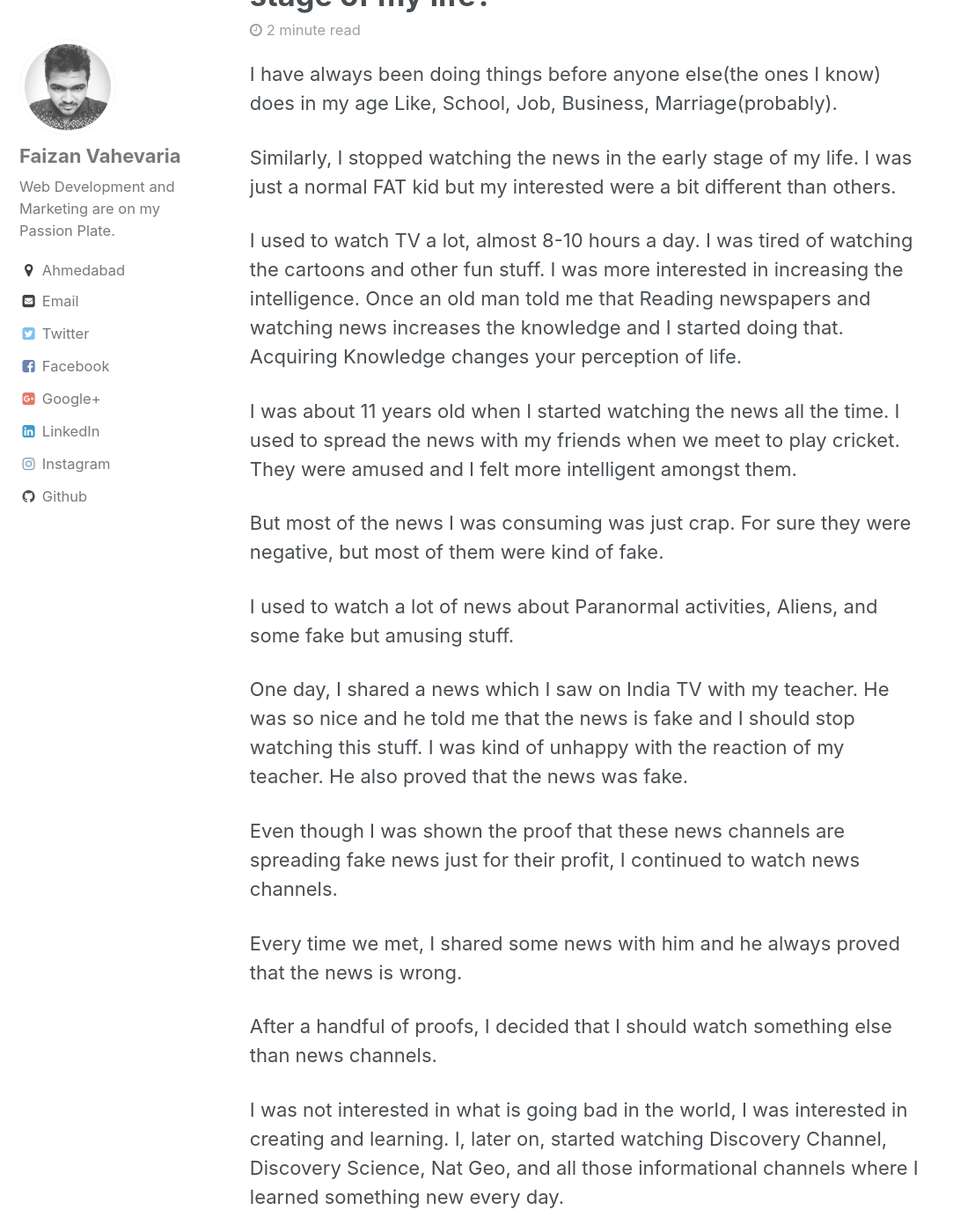
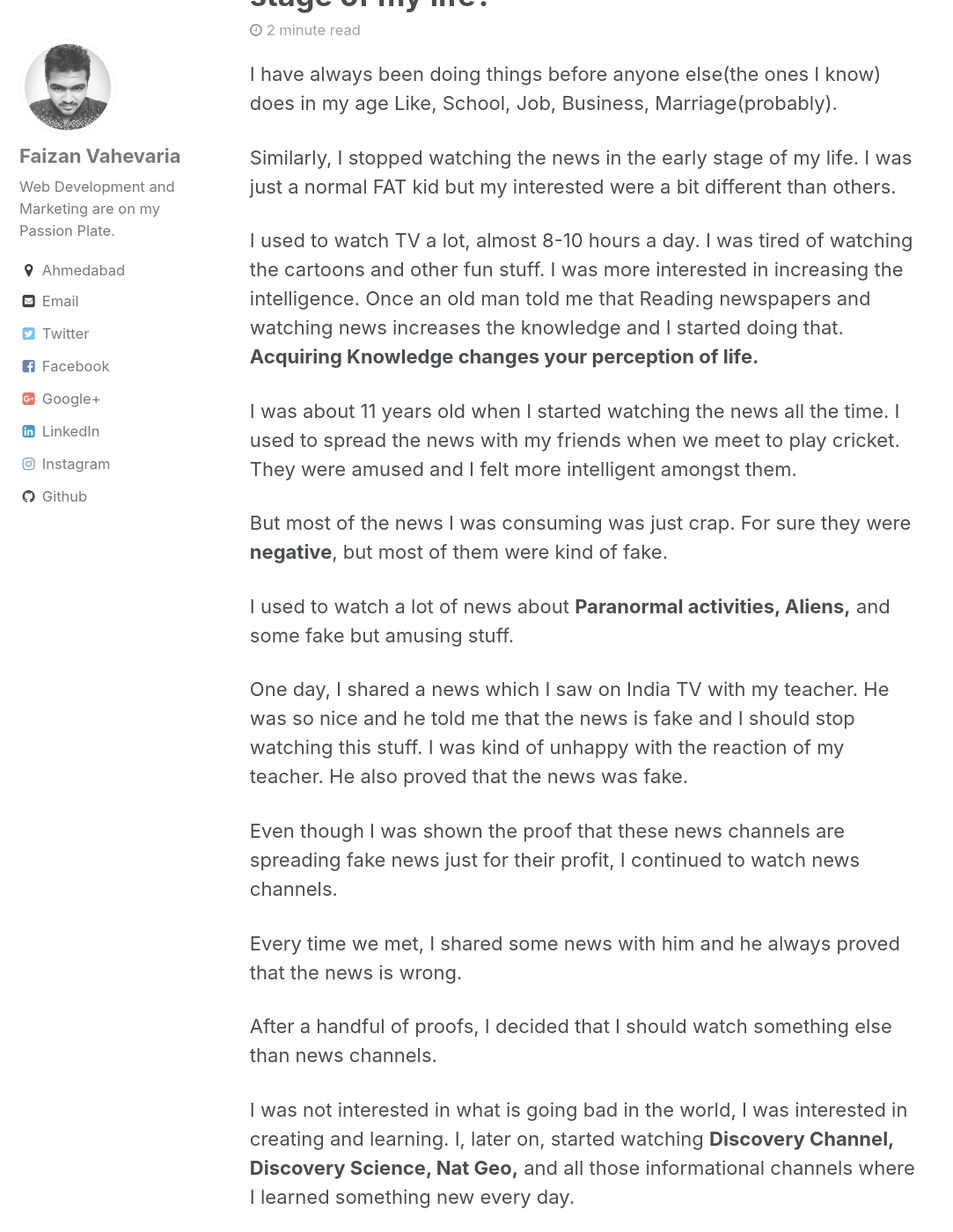
Before and after one commit to faizanvahevaria/faizanvahevaria.github.io, a Jekyll site: the page built from _posts/2016-12-24-why-i-stopped-watching-news.md, in a window 1280 px wide and 1400 px high, scrolled down 200 px. Shown: the whole window at 88% size, without its empty margins (0-1083 px from the left). Built offline with Jekyll 4.4.1, drawn with Linux system fonts in a browser that asks for light colours; some of the changed text lies outside the part shown.

Commit message:
Formating

```diff
--- a/_posts/2016-12-24-why-i-stopped-watching-news.md
+++ b/_posts/2016-12-24-why-i-stopped-watching-news.md
@@ -19,13 +19,13 @@ I have always been doing things before anyone else(the ones I know) does in my a
 Similarly, I stopped watching the news in the early stage of my life. I was just a normal FAT kid but my interested were a bit different than others.
 
 I used to watch TV a lot, almost 8-10 hours a day. I was tired of watching the cartoons and other fun stuff. I was more interested in increasing the intelligence.
-Once an old man told me that Reading newspapers and watching news increases the knowledge and I started doing that. Acquiring Knowledge changes your perception of life.
+Once an old man told me that Reading newspapers and watching news increases the knowledge and I started doing that. **Acquiring Knowledge changes your perception of life.**
 
 I was about 11 years old when I started watching the news all the time. I used to spread the news with my friends when we meet to play cricket. They were amused and I felt more intelligent amongst them.
 
-But most of the news I was consuming was just crap. For sure they were negative, but most of them were kind of fake.
+But most of the news I was consuming was just crap. For sure they were **negative**, but most of them were kind of fake.
 
-I used to watch a lot of news about Paranormal activities, Aliens, and some fake but amusing stuff.
+I used to watch a lot of news about **Paranormal activities, Aliens,** and some fake but amusing stuff.
 
 One day, I shared a news which I saw on India TV with my teacher. He was so nice and he told me that the news is fake and I should stop watching this stuff.
 I was kind of unhappy with the reaction of my teacher. He also proved that the news was fake.
@@ -37,9 +37,9 @@ Every time we met, I shared some news with him and he always proved that the new
 After a handful of proofs, I decided that I should watch something else than news channels.
 
 I was not interested in what is going bad in the world, I was interested in creating and learning.
-I, later on, started watching Discovery Channel, Discovery Science, Nat Geo, and all those informational channels where I learned something new every day.
+I, later on, started watching **Discovery Channel, Discovery Science, Nat Geo,** and all those informational channels where I learned something new every day.
 
-Following is an amazing video by DominickQTV explaining demerits of watching the news and why you should stop watching the news.
+Following is an amazing video by **DominickQTV** explaining demerits of watching the news and why you should stop watching the news.
 New Year is coming and this can be your New Year's Resolution.
 
 <iframe width="560" height="315" src="https://www.youtube.com/embed/yYMN7o1Pw48" frameborder="0" allowfullscreen></iframe>
```
